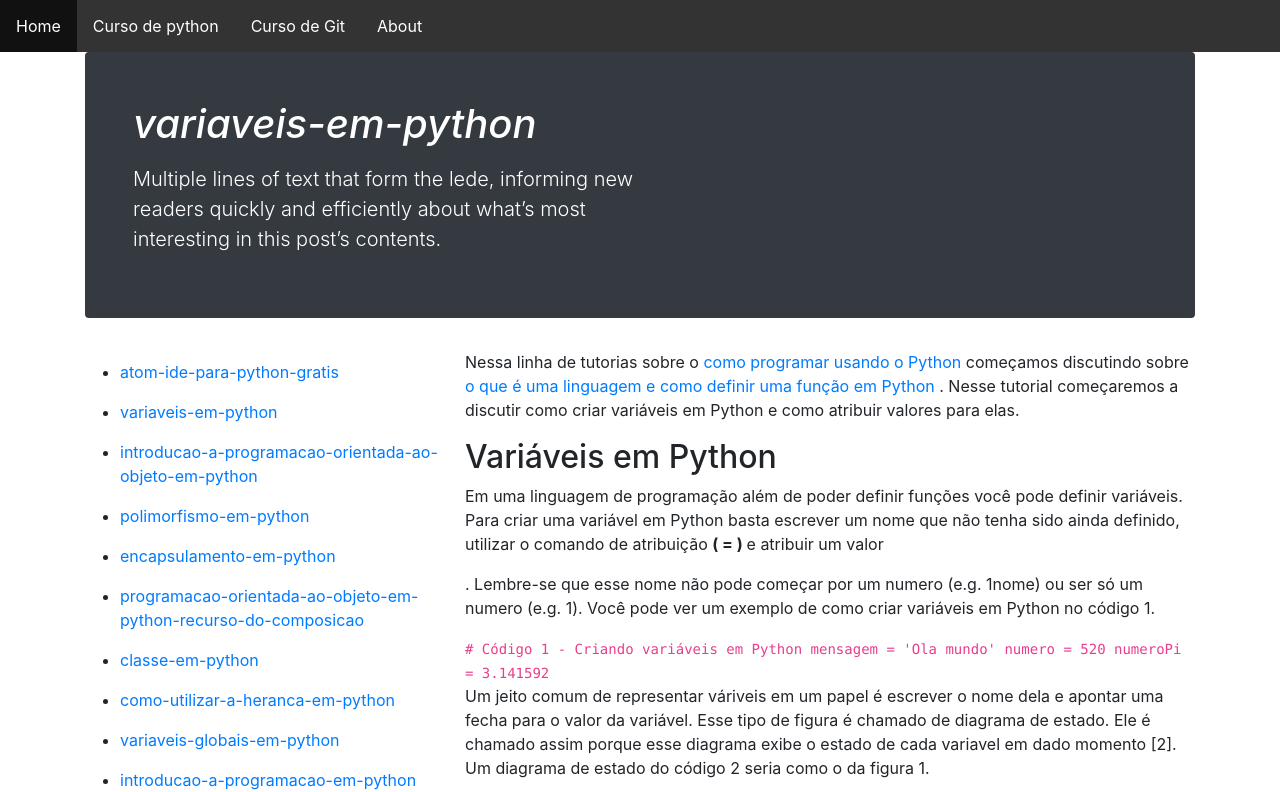
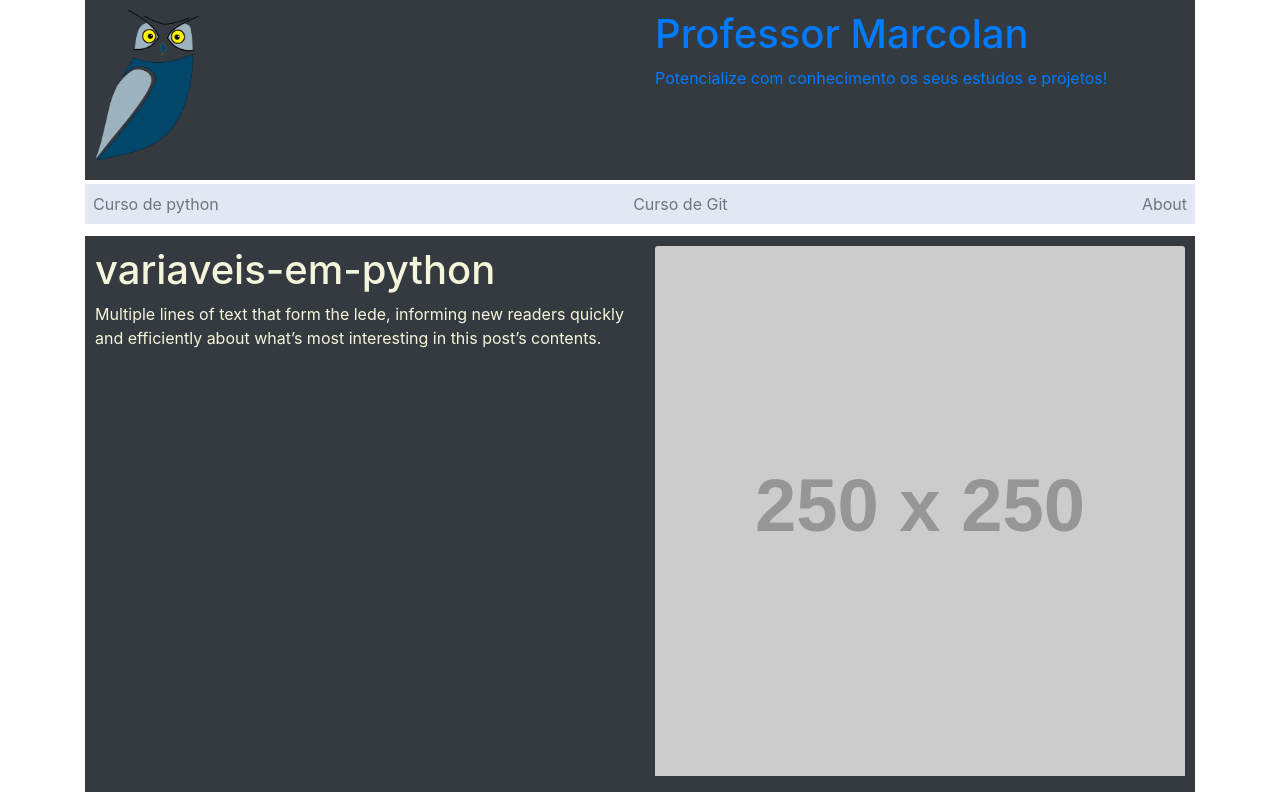
Before and after one commit to ProfessorMarcolan/site, a Jekyll site: the page built from _py/aula-1/variaveis-em-python.html, in a window 1280 px wide, cut to the strip 0-792 px from the top of the page. Built offline with Jekyll 4.4.1, drawn with Linux system fonts in a browser that asks for light colours.

Commit message:
Bastante coisas para serem ageitadas porém o site está tomando forma.

```diff
--- a/_includes/header.html
+++ b/_includes/header.html
@@ -10,11 +10,56 @@
 
 <link rel="stylesheet" href="/assets/novo.css">
 
-<div class="navegador">
+
+<div class="container">
+
+        <div class="header">
+                <div class="row">
+                        <div class="col"><a href="/">
+                                <img class="card-img-top" src="/assets/professor-marcolan-logo.png" style="width:auto;height:150px;" alt="Card image cap"></a>
+
+                        </div>
+                        <div class="col"><a href="/">
+                                <h1>Professor Marcolan</h1>
+                                <p>Potencialize com conhecimento os seus estudos e projetos!</p></a>
+                        </div>
+                </div>
+
+
+        </div>
+
+
+        <!-- <div class="col text-center">
+                <a href="/">
+                        <div class="row">
+                                <div class="col">
+                                        <img class="card-img-top img-fluid"
+                                                src="/assets/professor-marcolan-logo.png"
+                                                height="250" width="100" alt="Card image cap">
+                                </div>
+                                <div class="col">
+
+                                </div>
+                        </div>
+                </a>
+
+
+
+        </div> -->
+        <div class="nav-scroller py-1 mb-2">
+                <nav class="nav d-flex justify-content-between navegador">
+                        <a class="p-2 text-muted" href="/python">Curso de python</a>
+                        <a class="p-2 text-muted" href="/git">Curso de Git</a>
+                        <a class="p-2 text-muted" href="/about">About</a>
+                </nav>
+        </div>
+</div>
+
+<!-- <div class="navegador">
         <ul>
                 <li><a href="/">Home</a></li>
                 <li><a href="/python">Curso de python</a></li>
                 <li><a href="/git"> Curso de Git</a></li>
                 <li><a href="/about">About</a></li>
               </ul>
-</div>
+</div> -->
--- a/_layouts/post.html
+++ b/_layouts/post.html
@@ -37,30 +37,66 @@
     {% endfor %}
   </ul> -->
 
+  <div class="fundo">
+      <div class="container ">
+          <div  class="header">
 
-<div class="container">
-    <div class="jumbotron p-4 p-md-5 text-white rounded bg-dark">
+
+            <div class="row">
+                <div class="col">
+                    <h1 class=""> {{ page.title }}</h1>
+                    <p>Multiple lines of text that form the lede, informing new readers quickly and efficiently
+                      about what’s most interesting in this post’s contents.</p>
+                </div>
+
+                <div class="col">
+                    <img class="card-img-top img-fluid" src="//placehold.it/250x250" alt="Card image cap">
+                  </div>
+
+            </div>
+          </div>
+
+            <!-- <div class="jumbotron p-4 p-md-5 text-white rounded bg-dark">
                 <div class="col-md-6 px-0">
 
                   <h1 class="display-8 font-italic"> {{ page.title }}</h1>
-              <p class="lead my-3">Multiple lines of text that form the lede, informing new readers quickly and efficiently about what’s most interesting in this post’s contents.</p>
-              <!-- <p class="lead mb-0"><a href="#" class="text-white font-weight-bold">Continue reading...</a></p> -->
+                  <p class="lead my-3">Multiple lines of text that form the lede, informing new readers quickly and efficiently
+                    about what’s most interesting in this post’s contents.</p>
+
                 </div>
-          </div>
-
-<div class="row">
-    <div class="col-md-4">
-      <div>
-          {% for author in site.py %}
-          <ul>
-              <li> <a href="{{ author.url }}">{{ author.title }}</a></li>
-          </ul>
-          {% endfor %}
+              </div> -->
         </div>
 
   </div>
 
-    <div class="col">
+
+
+<div class="container">
+
+
+  <div class="row">
+    <div class="col-2">
+      <div style=" background: red;display: fixed;">
+        {% for author in site.py %}
+        <div style="padding: 10px 10px 10px 10px; background: green; margin: 10px 10px 10px 10px;">
+            <a href="{{ author.url }}" {% if author.url == page.url %} class="selecionado"
+            {% endif %}>{{ author.title }}</a>
+        </div>
+        <!-- <ul>
+          <li> <a href="{{ author.url }}" {% if author.url == page.url %} class="selecionado"
+              {% endif %}>{{ author.title }}</a></li>
+        </ul> -->
+        {% endfor %}
+
+        <img class="card-img-top" src="/assets/professor-marcolan-logo.png"  style="width:auto;height:150px;"
+    alt="Card image cap"></div>
+
+      </div>
+
+    <!-- </div> -->
+
+
+    <div class="col-10">
       <div>
         {{ content }}
       </div>
--- a/_py/python.html
+++ b/_py/python.html
@@ -20,12 +20,12 @@
 
 
     <div class="row">
-        <div class="col-md-4">
+        <!-- <div class="col-md-4">
 
             <ul>
                 <li>aulas</li>
             </ul>
-        </div>
+        </div> -->
 
         <div class="col">
 
--- a/assets/novo.css
+++ b/assets/novo.css
@@ -3,7 +3,10 @@
 .row {
     display: flex;
     flex-wrap: wrap;
+
  }
+
+
 
  .row > div[class*='col-'] {
    display: flex;
@@ -15,13 +18,14 @@
  }
  .serie{
    padding: 10px 0px 0px 10px;
-   background: blueviolet;
+   background: rgb(29, 50, 145);
+   margin:  10px 10px 10px 10px;
  }
 
  .break{
    margin: 10px 0px 10px 0px;
    padding:  10px 10px 10px 10px;
-   background: red;
+   /* background: red; */
  }
 
  .descricao-serie{
@@ -30,9 +34,18 @@
  }
 
 
-
+.card:hover{
+  background:hsl(63, 72%, 59%);;
+}
 
  /* navbar do site */
+ .navegador{
+  background: hsl(218, 47%, 92%);
+  color:hsl(63, 72%, 59%);
+ }
+ .text-muted:hover{
+ background:hsl(63, 72%, 59%);
+ }
  .navegador>ul {
   list-style-type: none;
   margin: 0;
@@ -57,3 +70,29 @@
 .navegador>ul>li a:hover {
   background-color: #111;
 }
+
+
+.selecionado{
+  color: brown;
+  background: #111;
+  padding: 5px 5px;
+
+}
+
+.texto-serie ~ .container{
+  background: aquamarine;
+  font-size: 20px;
+}
+
+
+
+.header{
+  padding: 10px 10px 20px 10px;
+    color: beige;
+    background: #343a40;
+}
+
+
+/* .fundo{
+  background-image: url("/assets/professor-marcolan-logo.png");
+} */
```
Also changed, not shown: other parts of _includes/header.html (+2 -2 lines), index.html (+5 -9 lines), assets/professor-marcolan-logo.png (added). Lines whose indentation alone changed are shown as unchanged.
